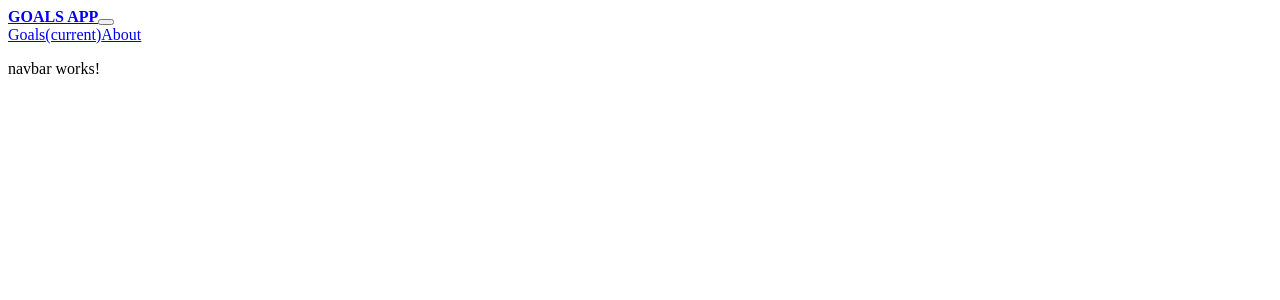
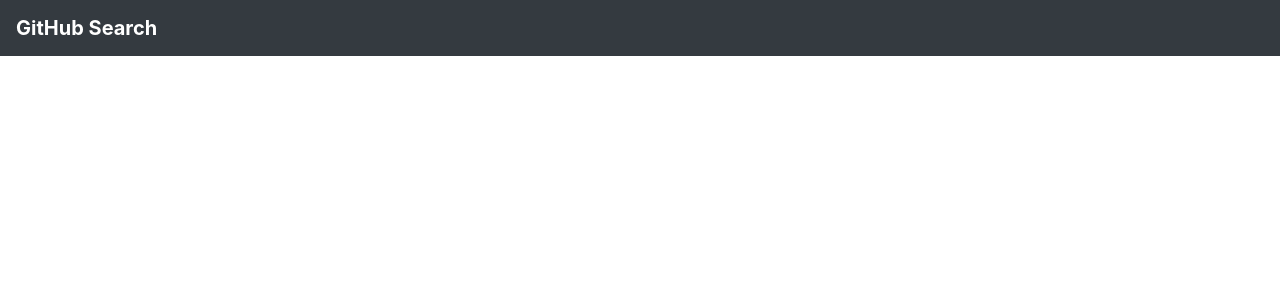
Before and after one commit to annaadhiambo/GitHub-Search, an Angular app: page / in a window 1280 px wide. Shown: the top 300 px of the page. Built offline with nearby package versions, Linux system fonts and the light colour scheme.

Commit message:
generated forms

```diff
--- a/package.json
+++ b/package.json
@@ -19,6 +19,8 @@
     "@angular/platform-browser": "~10.0.9",
     "@angular/platform-browser-dynamic": "~10.0.9",
     "@angular/router": "~10.0.9",
+    "bootstrap": "^4.5.2",
+    "popper": "^1.0.1",
     "rxjs": "~6.5.5",
     "tslib": "^2.0.0",
     "zone.js": "~0.10.3"
--- a/src/app/app.component.html
+++ b/src/app/app.component.html
@@ -1,2 +1,2 @@
 <app-navbar></app-navbar>
-<router-outlet></router-outlet>
+<!-- <router-outlet></router-outlet> -->
--- a/src/app/app.module.ts
+++ b/src/app/app.module.ts
@@ -4,7 +4,7 @@ import { NgModule } from '@angular/core';
 import { AppRoutingModule } from './app-routing.module';
 import { AppComponent } from './app.component';
 import { NavbarComponent } from './navbar/navbar.component';
-import { NotFoundComponent } from './not-found/not-found.component';
+
 
 
 
@@ -12,7 +12,7 @@ import { NotFoundComponent } from './not-found/not-found.component';
   declarations: [
     AppComponent,
     NavbarComponent,
-    NotFoundComponent
+
   ],
   imports: [
     BrowserModule,
--- a/src/app/navbar/navbar.component.html
+++ b/src/app/navbar/navbar.component.html
@@ -1,13 +1,4 @@
 <nav class="navbar navbar-expand-lg navbar-dark bg-dark">
-    <a class="navbar-brand" routerLink="/goals"><b>GOALS APP</b></a>
-    <button class="navbar-toggler" type="button" data-toggle="collapse" data-target="#navbarNavAltMarkup" aria-controls="navbarNavAltMarkup" aria-expanded="false" aria-label="Toggle navigation">
-      <span class="navbar-toggler-icon"></span>
-    </button>
-    <div class="collapse navbar-collapse" id="navbarNavAltMarkup">
-      <div class="navbar-nav">
-        <a class="nav-item nav-link active" routerLink="goals" routerLinkActive='active'>Goals<span class="sr-only">(current)</span></a>
-        <a class="nav-item nav-link" routerLink="/about" routerLinkActive='active'>About</a>
-      </div>
-    </div>
-  </nav>
-<p>navbar works!</p>
+  <a class="navbar-brand"><b>GitHub Search</b></a>
+
+</nav>
--- a/src/app/not-found/not-found.component.html
+++ /dev/null
@@ -1 +0,0 @@
-<p>not-found works!</p>
--- a/src/app/not-found/not-found.component.ts
+++ /dev/null
@@ -1,15 +0,0 @@
-import { Component, OnInit } from '@angular/core';
-
-@Component({
-  selector: 'app-not-found',
-  templateUrl: './not-found.component.html',
-  styleUrls: ['./not-found.component.css']
-})
-export class NotFoundComponent implements OnInit {
-
-  constructor() { }
-
-  ngOnInit(): void {
-  }
-
-}
--- a/src/styles.css
+++ b/src/styles.css
@@ -1 +1,2 @@
 /* You can add global styles to this file, and also import other style files */
+@import "~bootstrap/dist/css/bootstrap.css"
```
Also changed, not shown: src/app/not-found/not-found.component.css (deleted), 2 other files (tests, documents, lock files or other folders).
